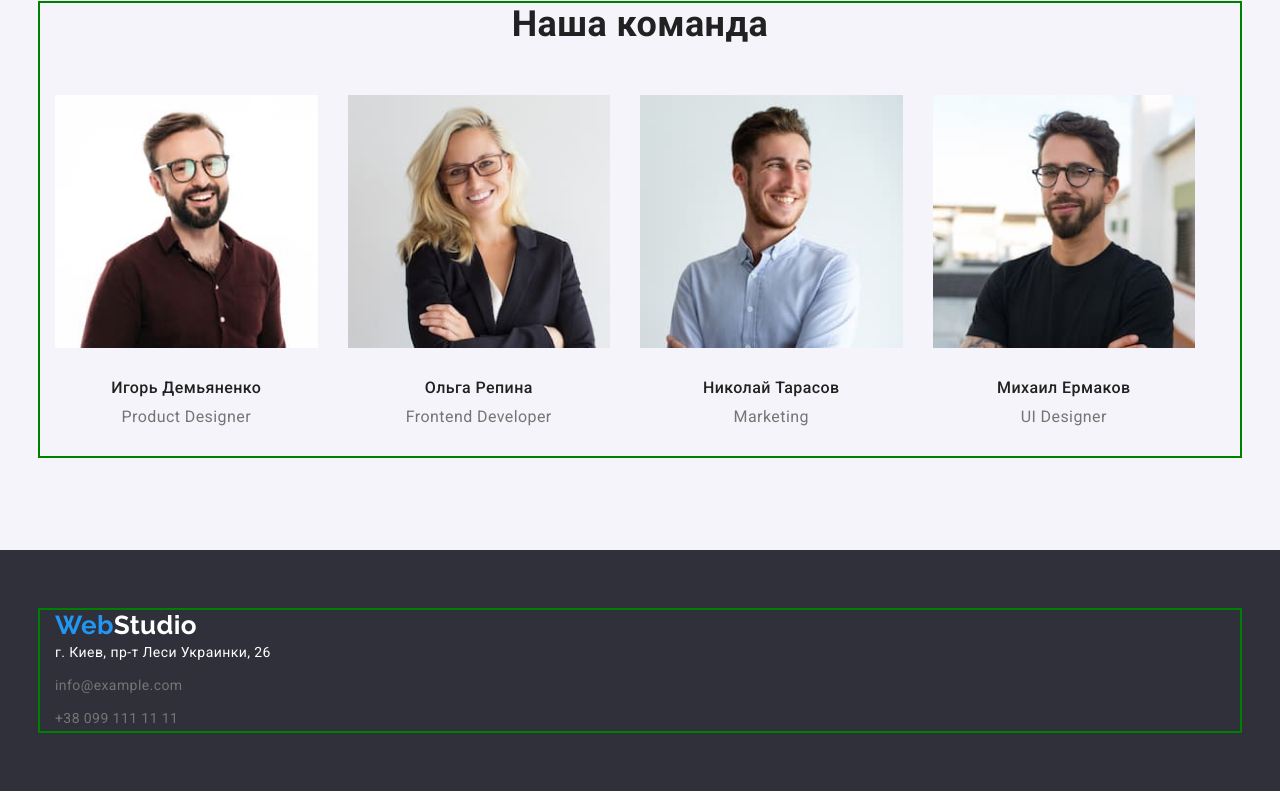
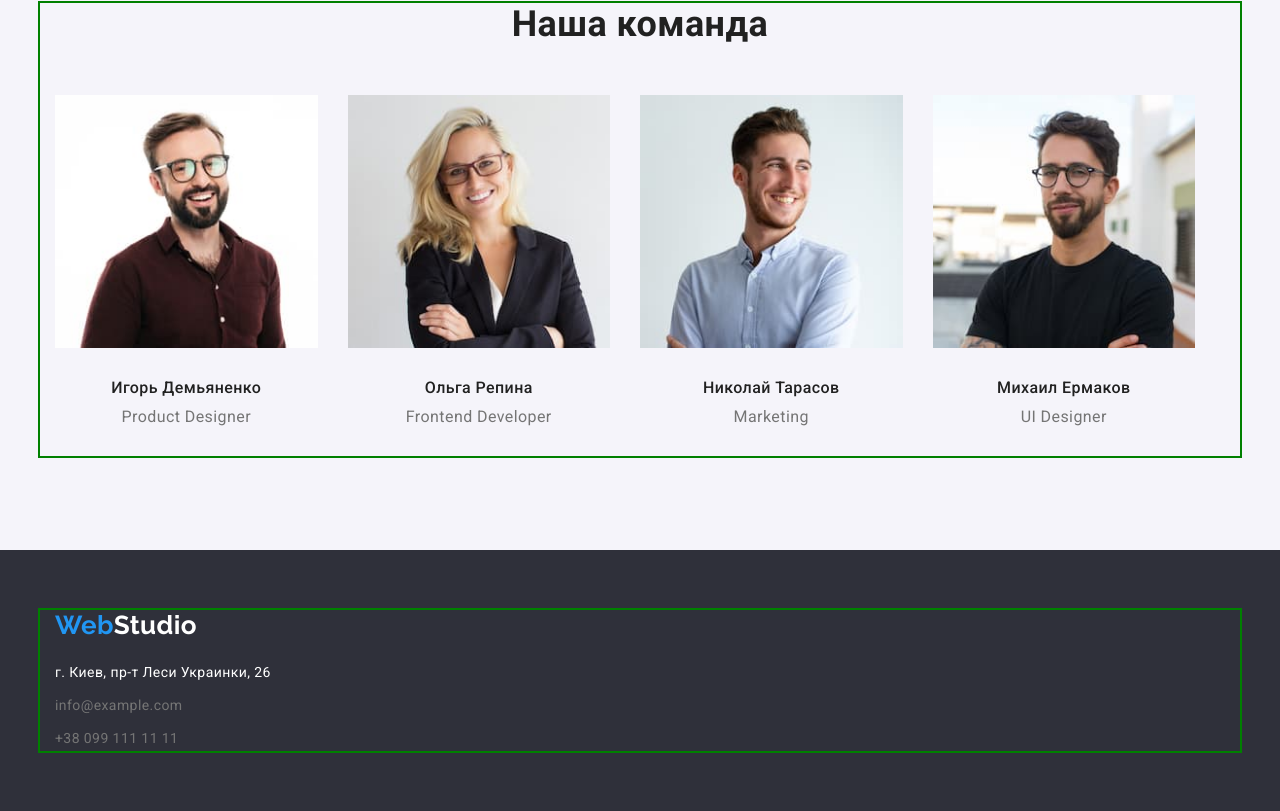
Before and after one commit to TetianaKov/goit-markup-hw-03, a plain HTML site: page index.html in a window 1280 px wide. Shown: the part 1143-1954 px from the top of the page. Drawn offline with nearby package versions, Linux system fonts and the light colour scheme.

Commit message:
correction

```diff
--- a/css/styles.css
+++ b/css/styles.css
@@ -309,8 +309,9 @@ letter-spacing: 0.03em;
     padding-top: 60px;
     padding-bottom: 60px;
 }
-.logo.logo-footer {
-    margin-bottom: 20px;
+
+.section-adress{
+    margin-top: 20px;
 }
 .adress-item:not(:last-child) {
     margin-bottom: 9px;
--- a/index.html
+++ b/index.html
@@ -122,8 +122,8 @@
     <!-- Подвал -->
     <footer class="footer">
         <div class="container footer-container">
-            <a lang="en" href="" class="logo logo-footer">Web<span class="logo-studio-footer">Studio</span> </a>
-            <address>
+            <a lang="en" href="" class="logo">Web<span class="logo-studio-footer">Studio</span> </a>
+            <address class="section-adress">
                 <ul class="adress list">
                 <li class="adress-item"><a href="https://goo.gl/maps/fiqTfdVGNk1Dg5dy9" target="_blank"
                     rel="noopener noreferrer nofollow" class="adress-link adress-footer">г. Киев, пр-т Леси Украинки, 26</a>
```
Also changed, not shown: portfolio.html (+2 -2 lines).
